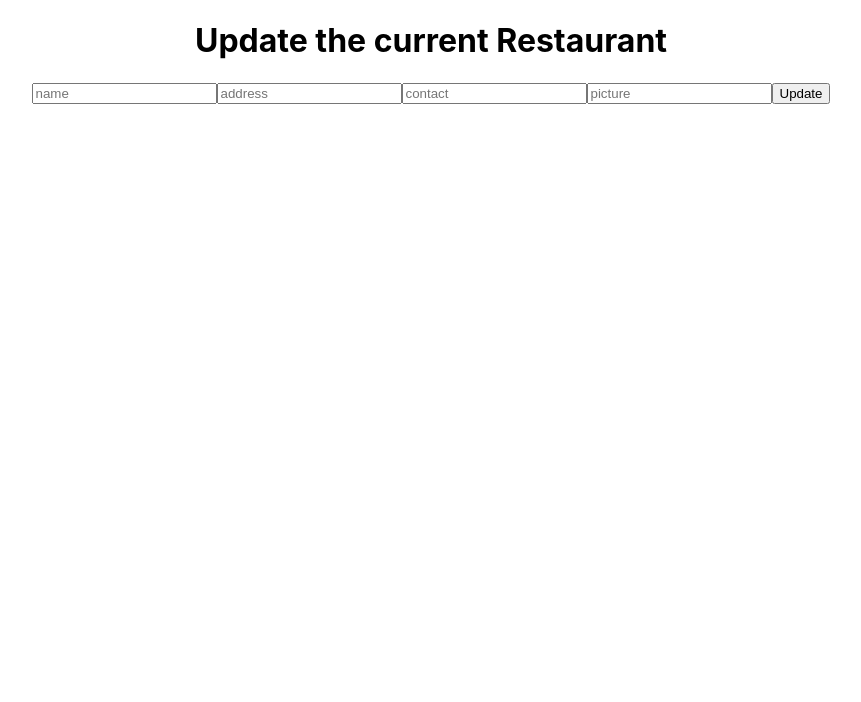
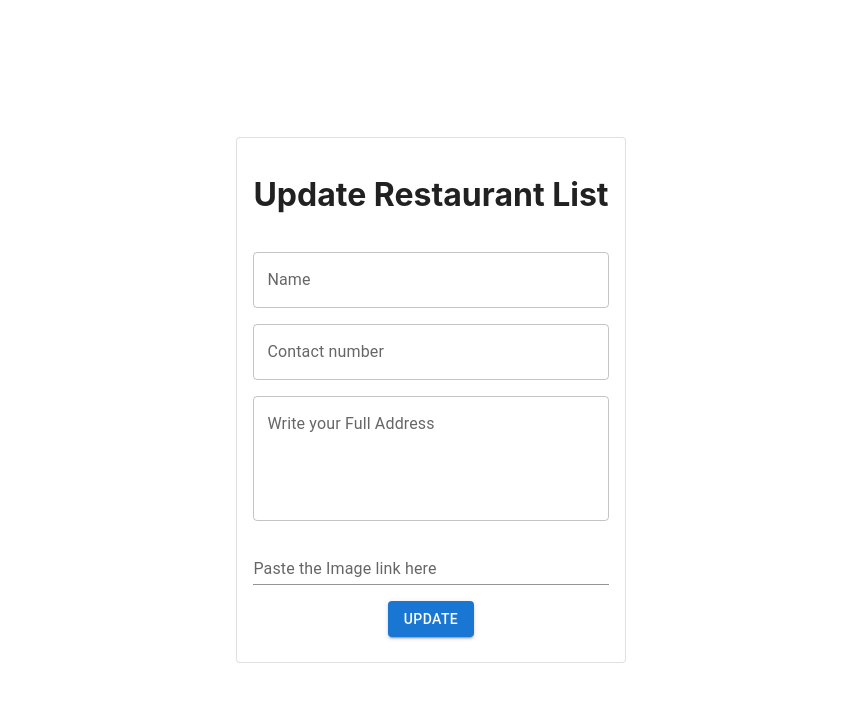
Before and after one commit to abhishekrawe/restaurant-listing, a React (Create React App) app in the folder frontend/: page /updatelist/1 in a window 1280 px wide. Shown: the top 702 px of the page, without its empty margins (209-1070 px from the left). Built offline with nearby package versions, Linux system fonts and the light colour scheme; the HTML template or start-up script is replaced by a standard one.

Commit message:
🔶Added UI Design to Update List

```diff
--- a/frontend/src/pages/UpdateList.jsx
+++ b/frontend/src/pages/UpdateList.jsx
@@ -1,6 +1,8 @@
 import axios from "axios";
 import React, { useState } from "react";
 import { useLocation, useNavigate } from "react-router-dom";
+import { TextField, Button, Card, CardContent } from "@mui/material";
+
 
 function UpdateList() {
   const [restaurant, setRestaurant] = useState({
@@ -23,7 +25,7 @@ function UpdateList() {
   const handleClick = async e => {
     e.preventDefault()
     try {
-      await axios.put("http://localhost:5500/restaurant/" +  bookId , restaurant)
+      await axios.put("http://localhost:5500/restaurant/" + bookId, restaurant)
       navigate("/")
     } catch (err) {
       console.log(err)
@@ -32,12 +34,53 @@ function UpdateList() {
 
   return (
     <div>
-      <h1>Update the current Restaurant </h1>
-      <input type="text" placeholder="name" onChange={handleChange} name="name" />
-      <input type="text" placeholder="address" onChange={handleChange} name="address" />
-      <input type="text" placeholder="contact" onChange={handleChange} name="contact" />
-      <input type="text" placeholder="picture" onChange={handleChange} name="picture" />
-      <button onClick={handleClick}>Update </button>
+      <div style={{ display: 'flex', justifyContent: 'center', alignItems: 'center', height: '100vh' }}>
+        <Card variant="outlined" sx={{ maxWidth: 400, paddingBottom: '25px' }}>
+          <CardContent sx={{ display: 'flex', flexDirection: 'column', gap: 2 }}>
+            <h1>Update Restaurant List</h1>
+            <TextField
+              fullWidth
+              variant="outlined"
+              label="Name"
+              onChange={handleChange}
+              name="name"
+              type="text"
+              placeholder="name"
+            />
+            <TextField
+              fullWidth
+              variant="outlined"
+              label="Contact number"
+              onChange={handleChange}
+              name="contact"
+              type="text"
+              placeholder="contact"
+            />
+            <TextField
+              fullWidth
+              variant="outlined"
+              label="Write your Full Address"
+              onChange={handleChange}
+              placeholder="address"
+              type="text"
+              multiline
+              rows={4}
+              name="address"
+            />
+            <TextField
+              fullWidth
+              variant="standard"
+              placeholder="text"
+              label="Paste the Image link here"
+              onChange={handleChange}
+              name="picture"
+            />
+          </CardContent>
+          <Button variant="contained" size="medium" onClick={handleClick}>
+            Update
+          </Button>
+        </Card>
+      </div>
     </div>
   )
 }
```
